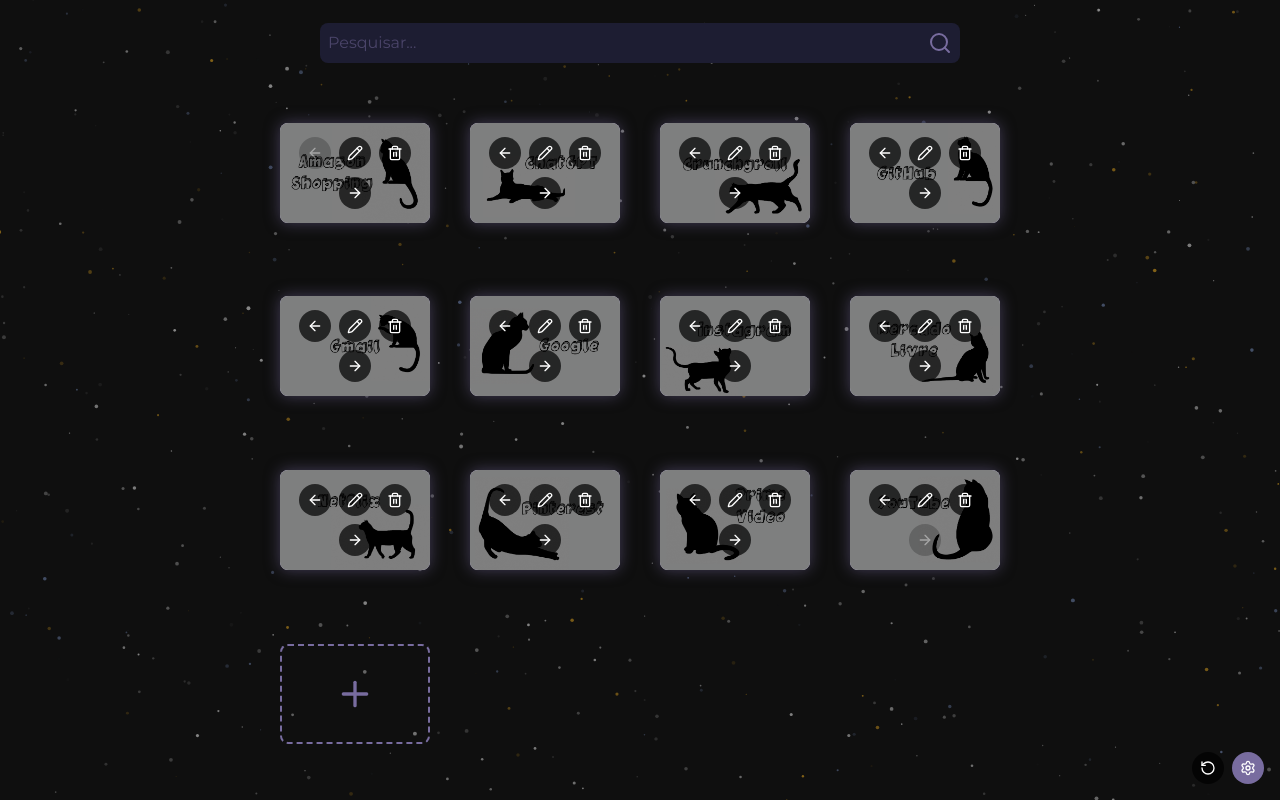
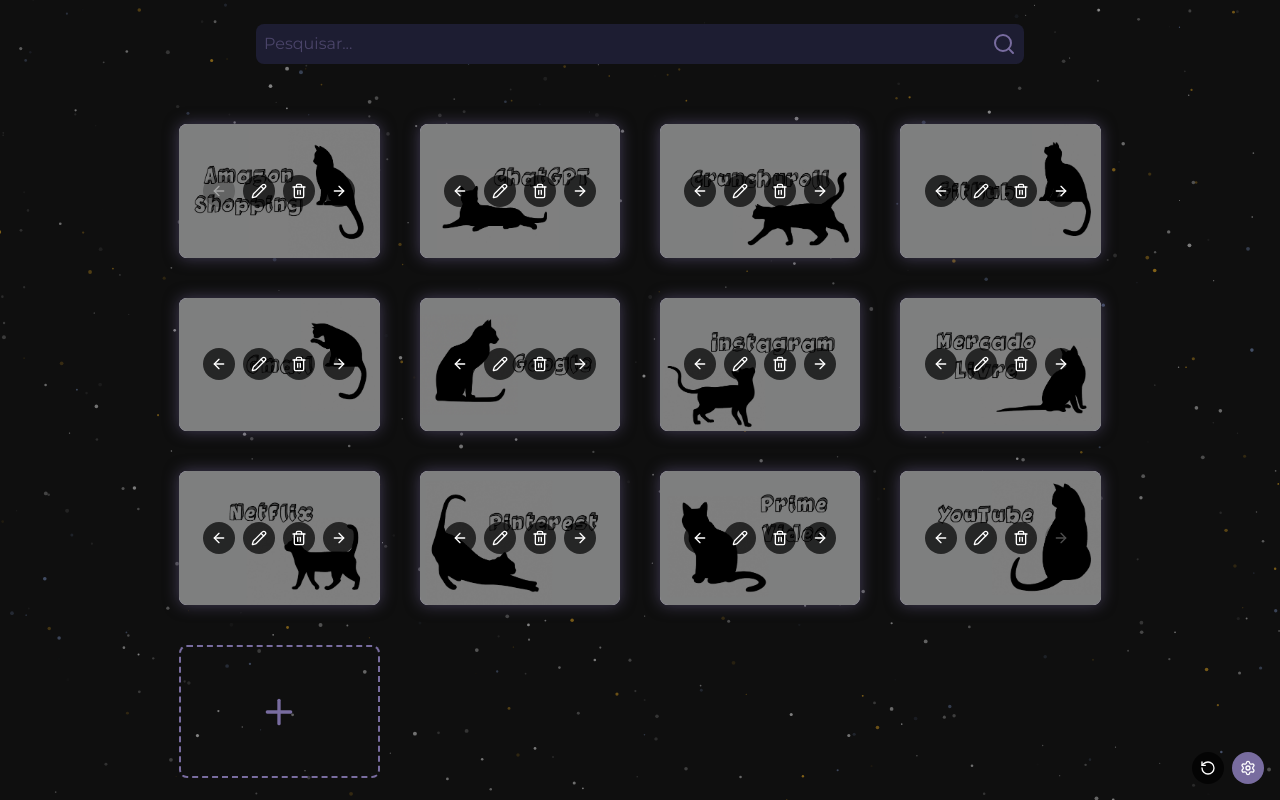
Before and after one commit to KaoreSactra/speeddial_firefox, a Next.js app: page / in a window 1280 px wide. Both pictures are taken after a click on the button 1248 px from the left and 768 px from the top of the page. Built offline with nearby package versions, Linux system fonts and the light colour scheme.

Commit message:
refactor: improve layout and styling in CardEditor, CardGrid, and Home components

```diff
--- a/src/app/page.tsx
+++ b/src/app/page.tsx
@@ -30,10 +30,10 @@ export default function Home() {
   }
 
   return (
-    <main className="flex h-dvh w-dvw flex-col items-center justify-center overflow-y-auto px-[8dvw] py-6 lg:px-[14dvw]">
+    <main className="flex h-dvh w-dvw flex-col items-center overflow-y-auto px-4 py-6 sm:px-[8dvw] lg:px-[14dvw]">
       <form
         onSubmit={handleSearch}
-        className="mb-15 flex h-10 w-full max-w-[50dvw] min-w-60 shrink-0 items-center justify-between space-x-2 rounded-lg bg-[#1d1d32] p-2 transition duration-300 ease-in-out focus-within:scale-106 hover:scale-106"
+        className="mt-auto mb-10 flex h-10 w-full shrink-0 lg:mb-15 sm:max-w-[50dvw] xl:max-w-3xl items-center justify-between space-x-2 rounded-lg bg-[#1d1d32] p-2 transition duration-300 ease-in-out focus-within:scale-106 hover:scale-106"
       >
         <input ref={inputRef} type="text" className="text-secondary w-full opacity-100 focus:outline-none" value={search} onChange={(e) => setSearch(e.target.value)} placeholder="Pesquisar..." />
         <button className="text-secondary cursor-pointer opacity-100" type="submit" aria-label="Pesquisar">
--- a/src/components/cards/CardEditor.tsx
+++ b/src/components/cards/CardEditor.tsx
@@ -6,7 +6,7 @@ import CardArt from './CardArt'
 
 type Mode = 'preset' | 'upload' | 'link' | 'color'
 
-const inputCls = 'w-full rounded-md bg-[#1d1d32] px-3 py-2 text-white placeholder:text-white/40 focus:outline-2 focus:outline-secondary'
+const inputCls = 'block w-full min-w-0 rounded-md bg-[#1d1d32] px-3 py-2 text-white placeholder:text-white/40 focus:outline-2 focus:outline-secondary'
 
 function initialMode(art?: CardArtData): Mode {
   if (!art) return 'preset'
@@ -55,7 +55,7 @@ export default function CardEditor({ card, onSave, onCancel }: { card?: CardData
 
   return (
     <div className="fixed inset-0 z-50 flex items-center justify-center bg-black/60 p-4" onClick={onCancel}>
-      <form onSubmit={submit} onClick={(e) => e.stopPropagation()} className="max-h-full w-full max-w-lg space-y-4 overflow-y-auto rounded-xl bg-[#14141f] p-5 text-white select-text">
+      <form onSubmit={submit} onClick={(e) => e.stopPropagation()} className="max-h-full w-full max-w-lg space-y-4 overflow-y-auto whitespace-normal rounded-xl bg-[#14141f] p-5 text-white select-text">
         <div className="flex items-center justify-between">
           <h2 className="text-lg font-bold">{card ? 'Editar card' : 'Novo card'}</h2>
           <button type="button" onClick={onCancel} aria-label="Fechar" className="cursor-pointer opacity-70 hover:opacity-100">
@@ -66,13 +66,13 @@ export default function CardEditor({ card, onSave, onCancel }: { card?: CardData
         <input className={inputCls} placeholder="Nome" value={name} onChange={(e) => setName(e.target.value)} autoFocus maxLength={40} />
         <input className={inputCls} placeholder="Link (ex.: youtube.com)" value={url} onChange={(e) => setUrl(e.target.value)} inputMode="url" />
 
-        <div className="flex gap-2">
+        <div className="grid grid-cols-4 gap-2">
           {modes.map(([m, label]) => (
             <button
               key={m}
               type="button"
               onClick={() => setMode(m)}
-              className={`flex-1 cursor-pointer rounded-md px-2 py-1 text-sm ${mode === m ? 'bg-secondary text-white' : 'bg-[#1d1d32] text-white/70'}`}
+              className={`cursor-pointer rounded-md px-1 py-1 text-sm ${mode === m ? 'bg-secondary text-white' : 'bg-[#1d1d32] text-white/70'}`}
             >
               {label}
             </button>
@@ -80,7 +80,7 @@ export default function CardEditor({ card, onSave, onCancel }: { card?: CardData
         </div>
 
         {mode === 'preset' && (
-          <div className="grid grid-cols-4 gap-2">
+          <div className="grid grid-cols-3 gap-2 sm:grid-cols-4">
             {PRESET_IMAGES.map((p) => (
               <button
                 key={p.src}
@@ -95,10 +95,10 @@ export default function CardEditor({ card, onSave, onCancel }: { card?: CardData
             ))}
           </div>
         )}
-        {mode === 'upload' && <input type="file" accept="image/*" onChange={(e) => handleFile(e.target.files?.[0])} className="w-full text-sm file:mr-3 file:cursor-pointer file:rounded-md file:border-0 file:bg-secondary file:px-3 file:py-1.5 file:text-white" />}
+        {mode === 'upload' && <input type="file" accept="image/*" onChange={(e) => handleFile(e.target.files?.[0])} className="block w-full text-sm file:mr-3 file:cursor-pointer file:rounded-md file:border-0 file:bg-secondary file:px-3 file:py-1.5 file:text-white" />}
         {mode === 'link' && <input className={inputCls} placeholder="https://exemplo.com/imagem.png" value={src.startsWith('/') || src.startsWith('data:') ? '' : src} onChange={(e) => setSrc(e.target.value)} inputMode="url" />}
         {mode === 'color' && (
-          <div className="flex items-center gap-3 text-sm">
+          <div className="flex flex-wrap items-center gap-3 text-sm">
             <label className="flex items-center gap-2">
               Cor <input type="color" value={color} onChange={(e) => setColor(e.target.value)} className="h-8 w-12 cursor-pointer" />
             </label>
@@ -111,7 +111,7 @@ export default function CardEditor({ card, onSave, onCancel }: { card?: CardData
           </div>
         )}
 
-        <div className="mx-auto aspect-3/2 w-44 rounded-lg bg-secondary">
+        <div className="mx-auto aspect-3/2 w-36 rounded-lg bg-secondary">
           <CardArt art={art} name={name || 'Prévia'} />
         </div>
 
--- a/src/components/cards/CardGrid.tsx
+++ b/src/components/cards/CardGrid.tsx
@@ -46,9 +46,9 @@ export default function CardGrid() {
 
   return (
     <>
-      <ul className={`grid grid-cols-2 gap-6 transition-opacity duration-300 sm:grid-cols-3 lg:grid-cols-4 lg:gap-10 ${loaded ? 'opacity-100' : 'opacity-0'}`}>
+      <ul className={`my-auto grid w-full max-w-6xl grid-cols-2 gap-4 pb-16 transition-opacity duration-300 sm:grid-cols-3 sm:gap-6 lg:grid-cols-4 lg:gap-10 ${loaded ? 'opacity-100' : 'opacity-0'}`}>
         {cards.map((card, i) => (
-          <li key={card.id} className="shadow-custom bg-secondary group relative aspect-3/2 min-h-25 min-w-37.5 rounded-lg transition duration-300 ease-in-out hover:scale-106">
+          <li key={card.id} className="shadow-custom bg-secondary group relative aspect-3/2 rounded-lg transition duration-300 ease-in-out hover:scale-106">
             <a href={card.url} draggable={false} className="block h-full w-full rounded-lg" rel="noopener noreferrer" aria-label={card.name} onClick={(e) => editMode && e.preventDefault()}>
               <CardArt art={card.art} name={card.name} />
             </a>
@@ -74,7 +74,7 @@ export default function CardGrid() {
           <li>
             <button
               onClick={() => setEditing('new')}
-              className="flex aspect-3/2 min-h-25 min-w-37.5 w-full cursor-pointer items-center justify-center rounded-lg border-2 border-dashed border-secondary text-secondary transition hover:scale-106"
+              className="flex aspect-3/2 w-full cursor-pointer items-center justify-center rounded-lg border-2 border-dashed border-secondary text-secondary transition hover:scale-106"
               aria-label="Adicionar card"
             >
               <Plus size={40} />
```
